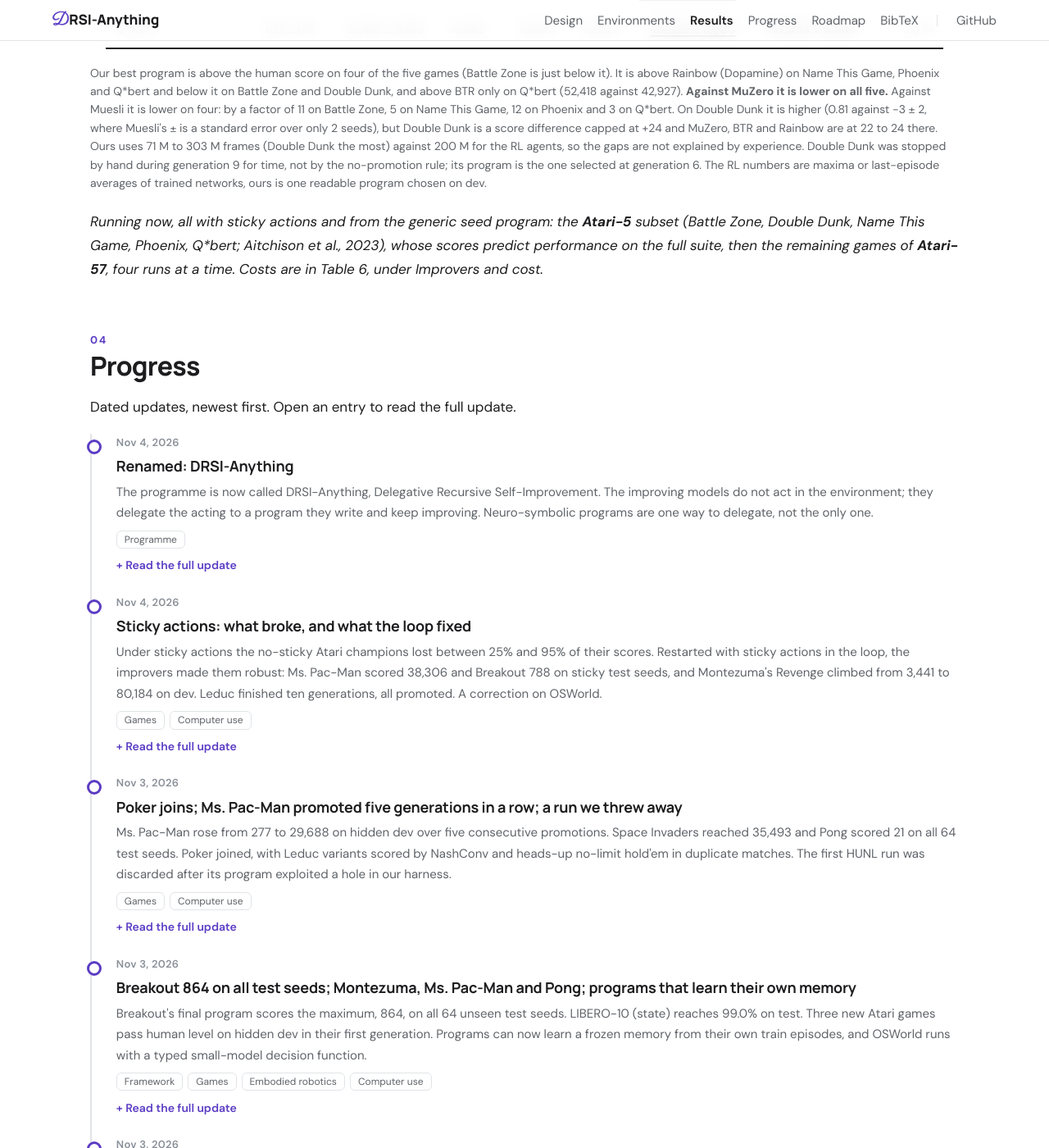
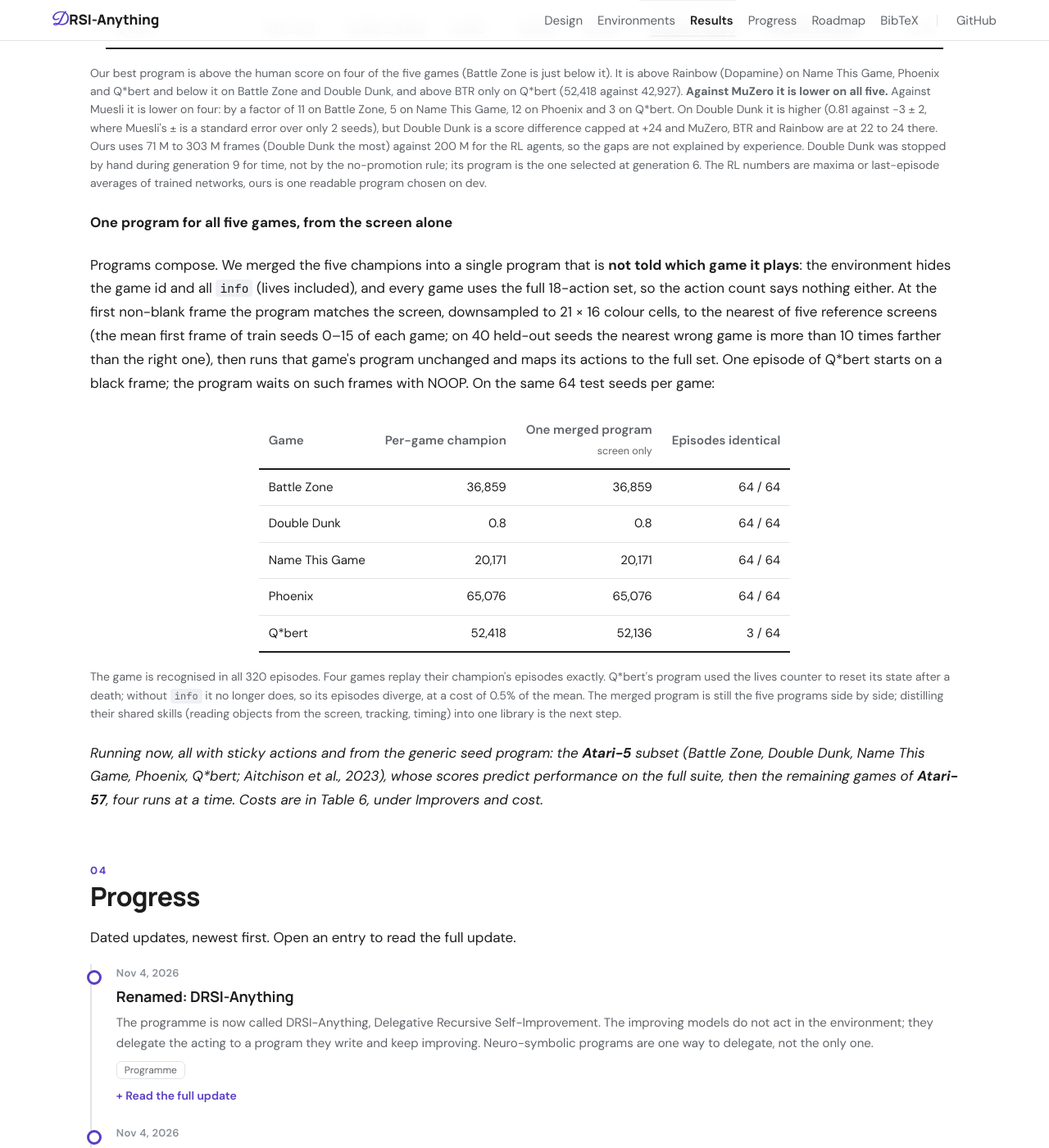
Before and after one commit to SMU-DIGA/drsi-anything-programme, a Jekyll site: the page built from index.html, in a window 1280 px wide and 1400 px high, scrolled down 8432 px. Shown: the whole window at 82% size. Built offline with Jekyll 4.4.1, drawn with Linux system fonts in a browser that asks for light colours.

Commit message:
Atari-5: one merged program that recognises the game from the screen (no game id, no info, full action set); 320/320 games recognised, four games identical, Q*bert 52,136 vs 52,418
Co-Authored-By: Claude Opus 5.5 <noreply@anthropic.com>
Claude-Session: https://claude.ai/code/session_012VRTwfcjG1weZYNEB2Huqo

```diff
--- a/index.html
+++ b/index.html
@@ -213,6 +213,31 @@ layout: default
       (Double Dunk the most) against 200 M for the RL agents, so the gaps are not explained by experience. Double Dunk was stopped by hand during generation 9
       for time, not by the no-promotion rule; its program is the one selected at generation 6. The RL numbers are maxima or last-episode averages of
       trained networks, ours is one readable program chosen on dev.</p>
+    </figure>
+    <h4 id="atari5-merged">One program for all five games, from the screen alone</h4>
+    <p>Programs compose. We merged the five champions into a single program that is <strong>not told which game it
+    plays</strong>: the environment hides the game id and all <code>info</code> (lives included), and every game uses
+    the full 18-action set, so the action count says nothing either. At the first non-blank frame the program matches
+    the screen, downsampled to 21 × 16 colour cells, to the nearest of five reference screens (the mean first frame of
+    train seeds 0–15 of each game; on 40 held-out seeds the nearest wrong game is more than 10 times farther than the
+    right one), then runs that game's program unchanged and maps its actions to the full set. One episode of Q*bert
+    starts on a black frame; the program waits on such frames with NOOP. On the same 64 test seeds per game:</p>
+    <figure class="table-figure">
+      <table>
+        <thead><tr><th>Game</th><th class="num">Per-game champion</th><th class="num">One merged program<br><small>screen only</small></th><th class="num">Episodes identical</th></tr></thead>
+        <tbody>
+          <tr><td>Battle Zone</td><td class="num">36,859</td><td class="num">36,859</td><td class="num">64 / 64</td></tr>
+          <tr><td>Double Dunk</td><td class="num">0.8</td><td class="num">0.8</td><td class="num">64 / 64</td></tr>
+          <tr><td>Name This Game</td><td class="num">20,171</td><td class="num">20,171</td><td class="num">64 / 64</td></tr>
+          <tr><td>Phoenix</td><td class="num">65,076</td><td class="num">65,076</td><td class="num">64 / 64</td></tr>
+          <tr><td>Q*bert</td><td class="num">52,418</td><td class="num">52,136</td><td class="num">3 / 64</td></tr>
+        </tbody>
+      </table>
+      <p class="table-note">The game is recognised in all 320 episodes. Four games replay their champion's episodes
+      exactly. Q*bert's program used the lives counter to reset its state after a death; without <code>info</code> it
+      no longer does, so its episodes diverge, at a cost of 0.5% of the mean. The merged program is still the five
+      programs side by side; distilling their shared skills (reading objects from the screen, tracking, timing) into one
+      library is the next step.</p>
     </figure>
     {% comment %}Atari RAM hidden
 <div class="finding">
```
